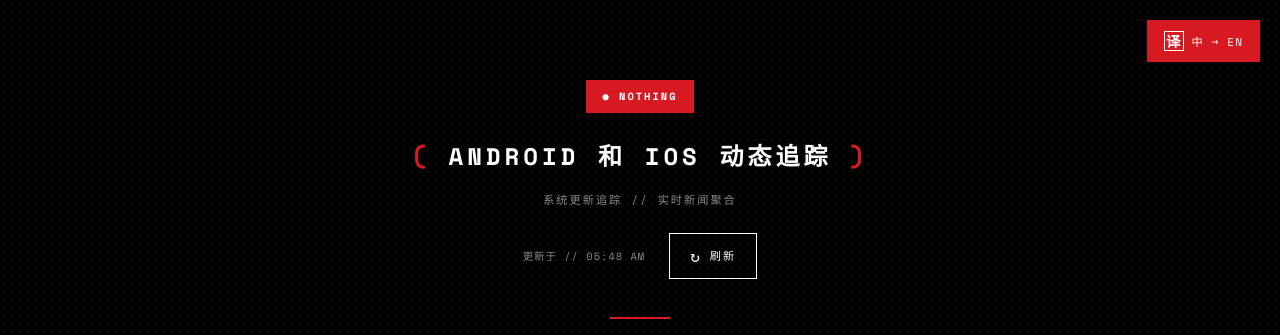
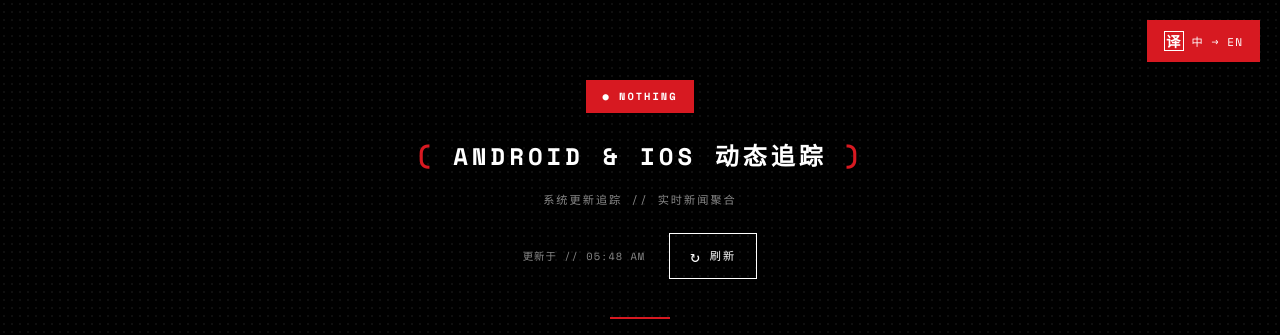
Before and after one commit to jason3535/android17-news-aggregator, a Flask app: page / in a window 1280 px wide. Shown: the top 335 px of the page. Run offline with Flask 3, Linux system fonts and the light colour scheme.

Commit message:
fix: 严格按照标题规范 'Android & iOS 动态追踪'
Co-Authored-By: Claude Sonnet 4.5 <noreply@anthropic.com>

```diff
--- a/index.html
+++ b/index.html
@@ -17,7 +17,7 @@
 
         <header>
             <div class="brand-badge">● Nothing</div>
-            <h1>Android 和 iOS 动态追踪</h1>
+            <h1>Android & iOS 动态追踪</h1>
             <p class="subtitle" data-en="System Update Tracking // Real-time News Feed" data-zh="系统更新追踪 // 实时新闻聚合">系统更新追踪 // 实时新闻聚合</p>
             <div class="header-actions">
                 <span class="last-updated" id="lastUpdated" data-en="Initializing..." data-zh="初始化中...">初始化中...</span>
--- a/templates/index.html
+++ b/templates/index.html
@@ -17,7 +17,7 @@
 
         <header>
             <div class="brand-badge">● Nothing</div>
-            <h1>Android 和 iOS 动态追踪</h1>
+            <h1>Android & iOS 动态追踪</h1>
             <p class="subtitle" data-en="System Update Tracking // Real-time News Feed" data-zh="系统更新追踪 // 实时新闻聚合">系统更新追踪 // 实时新闻聚合</p>
             <div class="header-actions">
                 <span class="last-updated" id="lastUpdated" data-en="Initializing..." data-zh="初始化中...">初始化中...</span>
```
